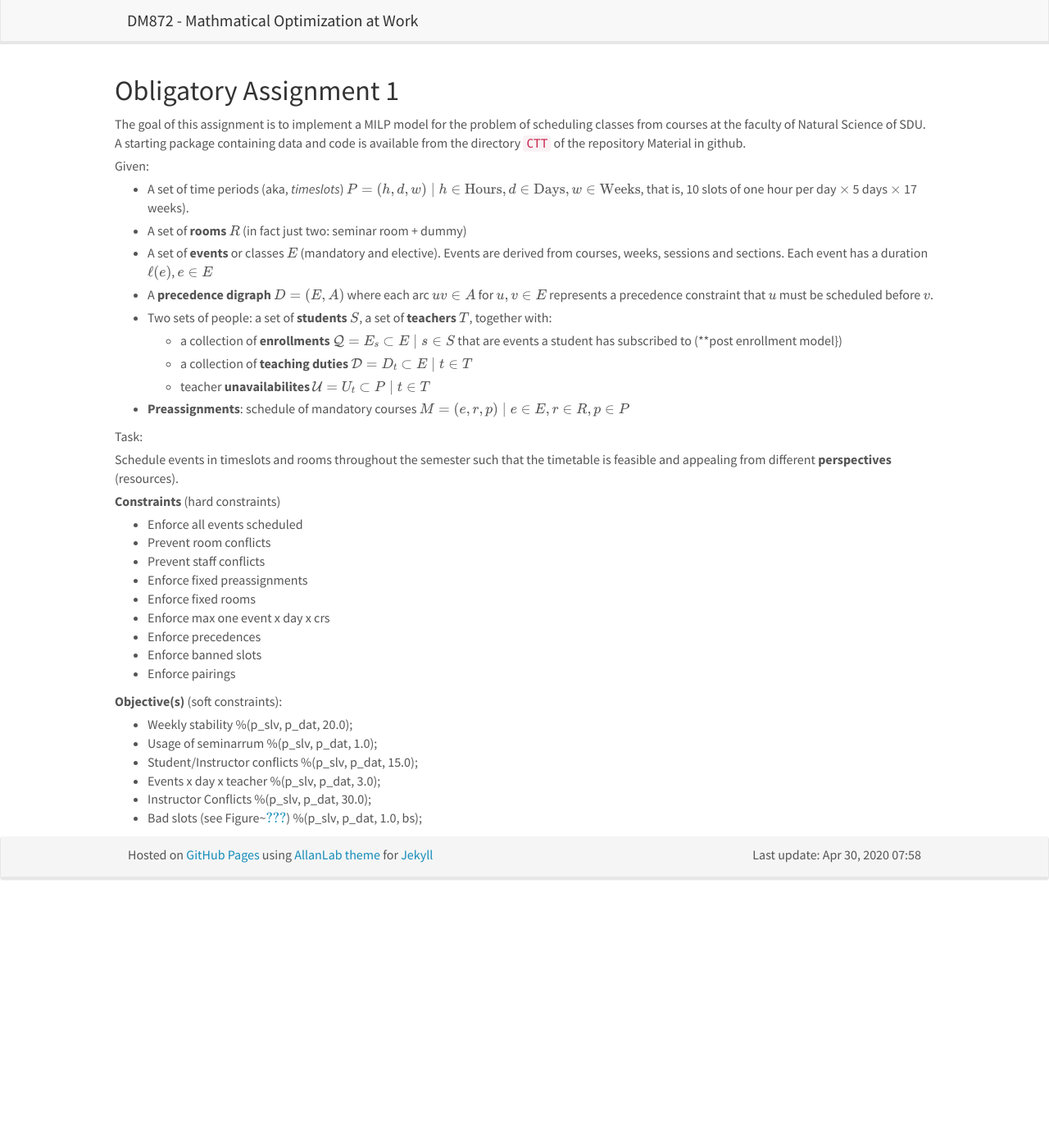
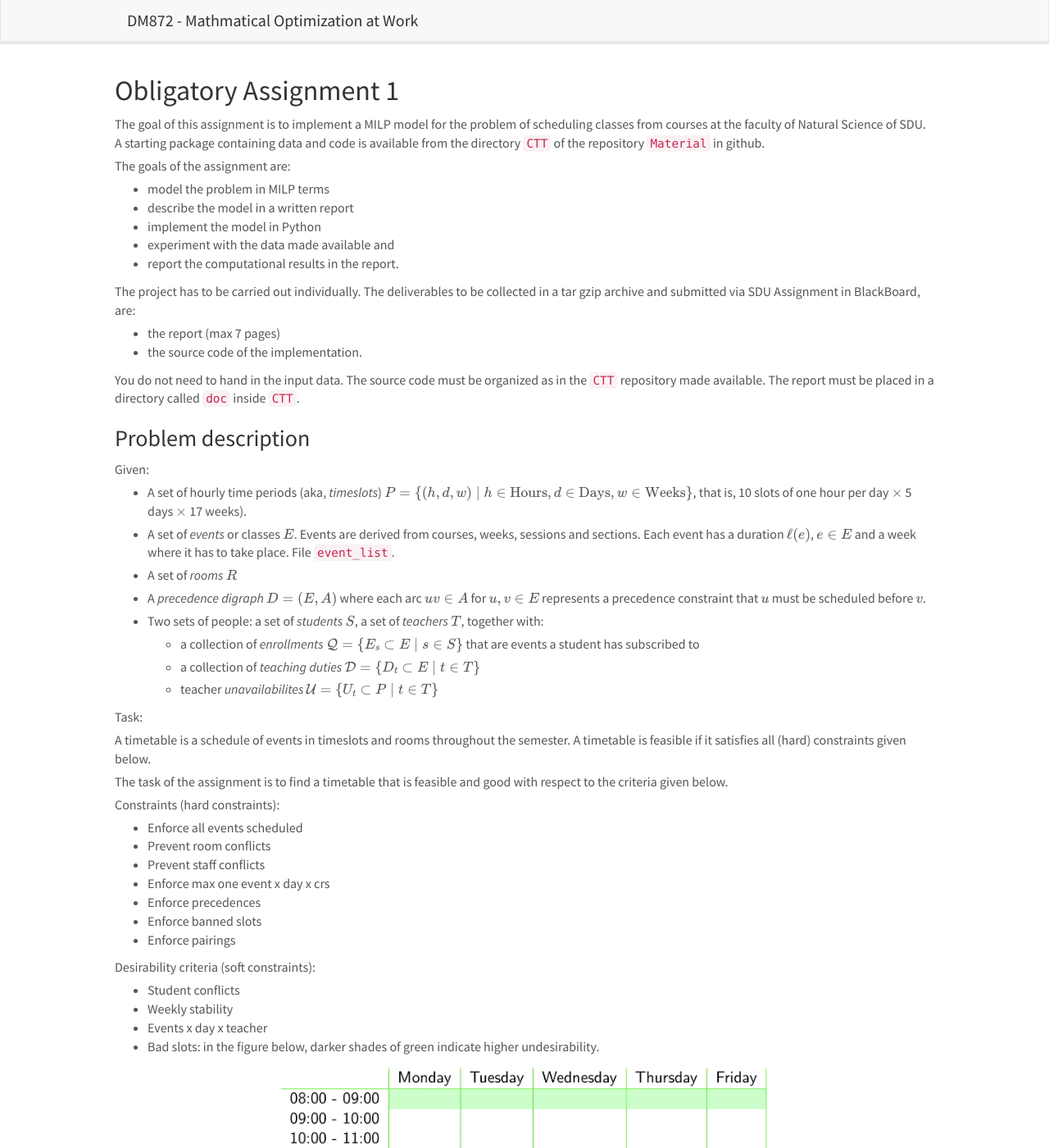
Before and after one commit to DM872/dm872.github.io, a Jekyll site: the page built from _posts/2020-04-28-timetabling.md, in a window 1280 px wide and 1400 px high. Shown: the whole window at 82% size. Built offline with Jekyll 4.4.1, drawn with Linux system fonts in a browser that asks for light colours; nearby versions of some CDN libraries; formulas are drawn with MathJax 3; a script that is not in the unit is left out.

Commit message:
changed project description

```diff
--- a/_posts/2020-04-28-timetabling.md
+++ b/_posts/2020-04-28-timetabling.md
@@ -14,73 +14,93 @@ categories: assignments
 The goal of this assignment is to implement a MILP model for the
 problem of scheduling classes from courses at the faculty of Natural
 Science of SDU.  A starting package containing data and code is
-available from the directory `CTT` of the repository Material in
+available from the directory `CTT` of the repository `Material` in
 github.
+
+The goals of the assignment are:
+
+- model the problem in MILP terms
+- describe the model in a written report
+- implement the model in Python
+- experiment with the data made available and
+- report the computational results in the report.
+
+The project has to be carried out individually. The deliverables to be
+collected in a tar gzip archive and submitted via SDU Assignment in
+BlackBoard, are:
+
+- the report (max 7 pages)
+- the source code of the implementation.
+
+You do not need to hand in the input data. The source code must be
+organized as in the `CTT` repository made available. The report must
+be placed in a directory called `doc` inside `CTT`.
 
 
 
+### Problem description
+
 Given:
 
-- A set of time periods (aka, *timeslots*) $P=\{(h,d,w) \mid
-    h\in \mbox{Hours}, d\in \mbox{Days}, w\in \mbox{Weeks}\}$, that is,
-    10 slots of one hour per day $\times$ 5 days $\times$
-    17 weeks).
+- A set of hourly time periods (aka, *timeslots*) $P=\\\{(h,d,w) \mid h\in
+    \mbox{Hours}, d\in \mbox{Days}, w\in \mbox{Weeks}\\\}$, that is, 10
+    slots of one hour per day $\times$ 5 days $\times$ 17 weeks).
 
+- A set of *events* or classes $E$. Events are derived from courses,
+    weeks, sessions and sections.  Each event has a duration
+    $\ell(e)$, $e \in E$ and a week where it has to take place.  File
+    `event_list`.
 
-- A set of **rooms** $R$ (in fact just two: seminar room + dummy)
+- A set of *rooms* $R$
 
-- A set of **events** or classes $E$ (mandatory and
-    elective). Events are derived from courses, weeks, sessions and
-    sections.
-    Each event has a duration $\ell(e)$, $e \in E$
-
-- A **precedence digraph** $D=(E,A)$ where each arc $uv \in A$
+- A *precedence digraph* $D=(E,A)$ where each arc $uv \in A$
     for $u,v \in E$ represents a precedence constraint that $u$ must be
     scheduled before $v$.
 
-- Two sets of people: a set of **students** $S$, a set of
-    **teachers** $T$, together with:
+- Two sets of people: a set of *students* $S$, a set of
+    *teachers* $T$, together with:
 
-    - a collection of **enrollments** ${\cal Q}=\{E_s \subset E \mid s \in
-    S\}$ that are events a student has subscribed to (**post
-      enrollment model})
+    - a collection of *enrollments* ${\cal Q}=\\\{E_s \subset E \mid s \in
+    S\\\}$ that are events a student has subscribed to
 
-    - a collection of **teaching duties** ${\cal D}=\{D_t \subset E \mid t \in
-  T\}$
+    - a collection of *teaching duties* ${\cal D}=\\\{D_t \subset E \mid t \in
+  T\\\}$
 
-    - teacher **unavailabilites** ${\cal U}=\{U_t \subset P \mid t \in  T\}$
+    - teacher *unavailabilites* ${\cal U}=\\\{U_t \subset P \mid t \in  T\\\}$
 
 
-- **Preassignments**: schedule of mandatory courses $M=\{(e,r,p) \mid e \in E, r\in R,
+<!--
+- *Preassignments*: schedule of mandatory courses $M=\{(e,r,p) \mid e \in E, r\in R,
     p\in P\}$
+-->
 
 
 Task:
 
-Schedule events in timeslots and rooms throughout the semester such
-  that the timetable is feasible and appealing from different
-  **perspectives** (resources).
+A timetable is a schedule of events in timeslots and rooms throughout the semester.
+A timetable is feasible if it satisfies all (hard) constraints given below.
+
+The task of the assignment is to find a timetable that is feasible and
+good with respect to the criteria given below.
 
 
-**Constraints** (hard constraints)
+Constraints (hard constraints):
 
 - Enforce all events scheduled
 - Prevent room conflicts
 - Prevent staff conflicts
-- Enforce fixed preassignments
-- Enforce fixed rooms
 - Enforce max one event x day x crs
 - Enforce precedences
 - Enforce banned slots
 - Enforce pairings
 
 
-**Objective(s)** (soft constraints):
+Desirability criteria (soft constraints):
+
+- Student conflicts
+- Weekly stability
+- Events x day x teacher
+- Bad slots: in the figure below, darker shades of green indicate higher undesirability.
 
 
-- Weekly stability %(p_slv, p_dat, 20.0);
-- Usage of seminarrum %(p_slv, p_dat, 1.0);
-- Student/Instructor conflicts %(p_slv, p_dat, 15.0);
-- Events x day x teacher %(p_slv, p_dat, 3.0);
-- Instructor Conflicts %(p_slv, p_dat, 30.0);
-- Bad slots (see Figure~\ref{badslots}) %(p_slv, p_dat, 1.0, bs);
+![trends]({{ "/assets/bad_slots.jpg" | absolute_url }}){:width="60%" .center-image}
```
Also changed, not shown: assets/bad_slots.jpg (added).
